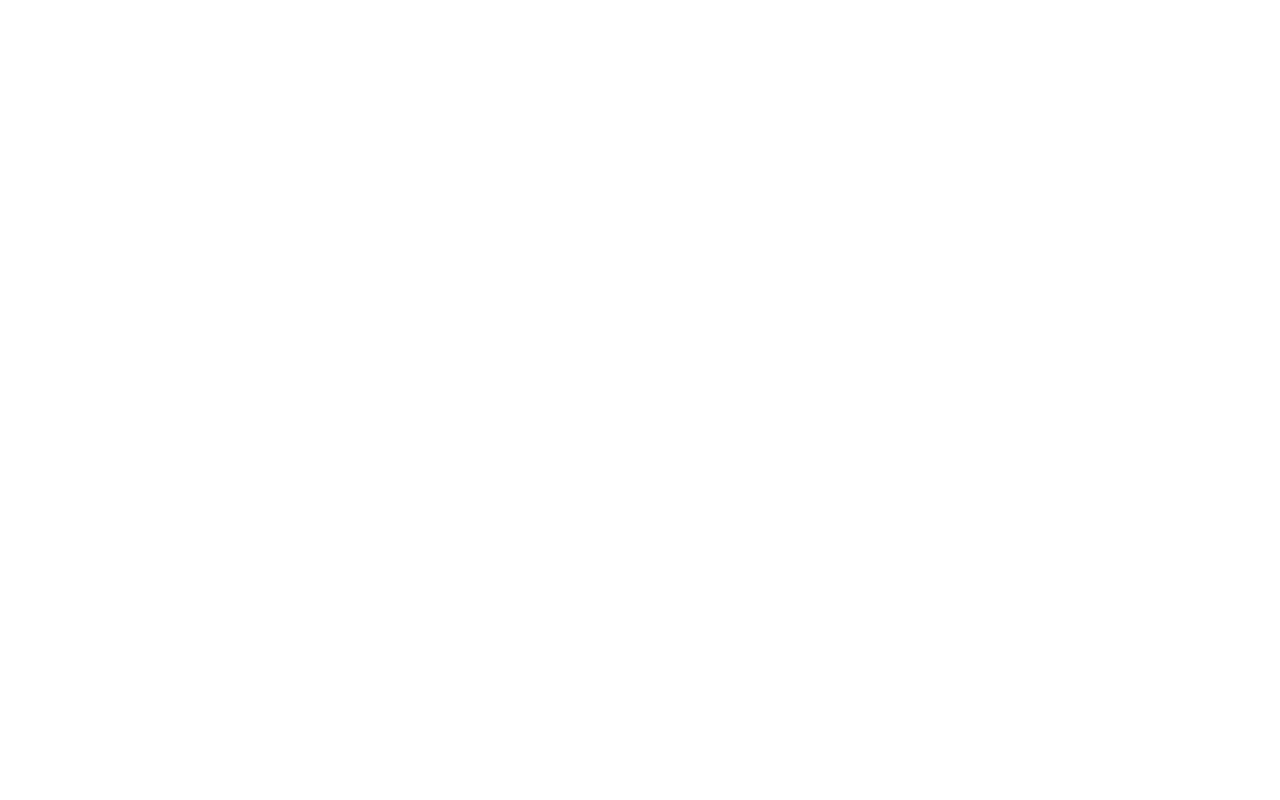
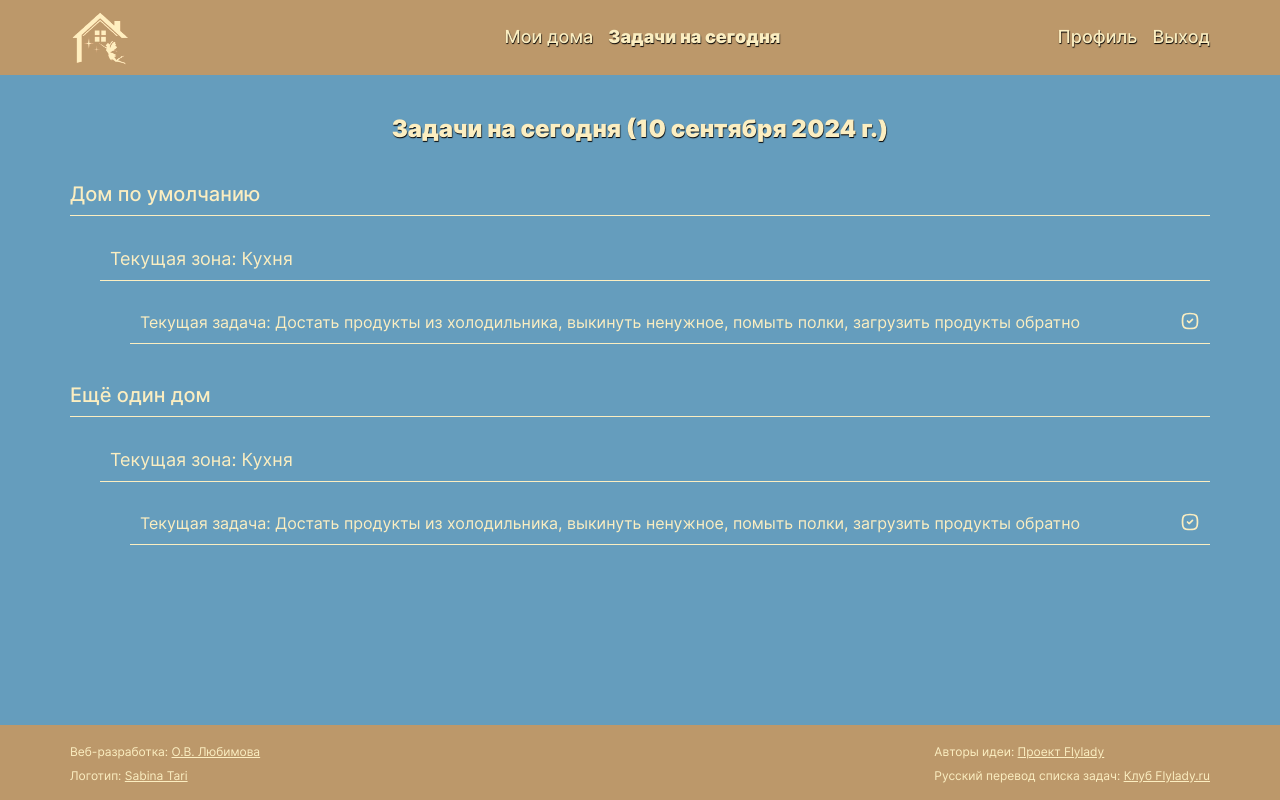
Before and after one commit to Aelia5/flylady-frontend, a React app: page /today in a window 1280 px wide. Before the commit this address had no page. Built offline with nearby package versions, Linux system fonts and the light colour scheme.

Commit message:
Закончить вёрстку

```diff
--- a/src/blocks/item.css
+++ b/src/blocks/item.css
@@ -2,7 +2,7 @@
     display: flex;
     flex-direction: row;
     justify-content: space-between;
-    align-items: end;
+    align-items: start;
     border-bottom: 1px solid #fbeec1;
     margin-bottom: 22px;
     gap: 10px;
@@ -49,6 +49,10 @@
 .item__name_type_task {
     font-weight: 200;
     font-size: 16px;
+}
+
+.item__name_checked {
+    color: #8d8741
 }
 
 .item__form {
@@ -137,6 +141,10 @@
 
     }
 
+    .item__button_type_check {
+        background-image: url(../images/check-button.svg);
+    }
+
     .item__select {
         height: 28px;
         border: none;
--- a/src/components/App/App.js
+++ b/src/components/App/App.js
@@ -14,6 +14,7 @@ import Register from "../Register/Register";
 import Login from "../Login/Login";
 import Profile from "../Profile/Profile";
 import Houses from "../Houses/Houses";
+import Today from "../Today/Today";
 
 function App() {
   const [loggedIn, setLoggedIn] = React.useState(
@@ -98,6 +99,22 @@ function App() {
             )
           }
         />
+        <Route
+          path="/today"
+          element={
+            loggedIn ? (
+              <>
+                <Header loggedIn={loggedIn} />
+                <Today />
+                <Footer />
+              </>
+            ) : (
+              <>
+                <Navigate to="/signin" replace />
+              </>
+            )
+          }
+        />
       </Routes>
     </div>
   );
--- a/src/components/Header/Header.js
+++ b/src/components/Header/Header.js
@@ -45,7 +45,7 @@ function Header({ loggedIn }) {
               </li>
               <li className="header__item">
                 <NavLink
-                  to="/tasks"
+                  to="/today"
                   className={({ isActive }) =>
                     `header__link ${
                       isActive ? "header__link_active" : undefined
--- a/src/components/House/House.css
+++ b/src/components/House/House.css
@@ -10,7 +10,6 @@
 .house__zones {
     list-style-type: none;
     margin: 0 0 22px 30px;
-    padding: 0;
 }
 
 .house__zones_type_reorder {
--- /dev/null
+++ b/src/components/Today/Today.css
@@ -0,0 +1,53 @@
+.today {
+    width: 100%;
+    margin: 0;
+    padding: 20px calc((100vw - 1140px) / 2);
+    min-height: calc(100dvh - 150px);
+    background-color: #659dbd;
+    box-sizing: border-box;
+    display: flex;
+    flex-direction: column;
+    justify-content: flex-start;
+    align-items: center;
+  }
+
+  .today__title {
+    color: #fbeec1;
+    margin:  20px 0 40px;
+    padding: 0;
+    font-weight: 600;
+    font-size: 24px;
+    text-shadow: .5px .5px 1px #000;
+    text-align: center;
+  }
+
+  .today__houses-list {
+    display: flex;
+    flex-direction: column;
+    width: 100%;
+    list-style-type: none;
+    margin: 0 0 20px;
+    padding: 0;
+  }
+
+  .today__zone {
+    margin: 0 0 20px 30px;
+    padding: 10px;
+}
+
+
+
+  @media screen and (max-width: 1280px) {
+    .today {
+        padding-left: 70px;
+        padding-right: 70px;
+      }
+    }
+
+    @media screen and (max-width: 768px) {
+        .today {
+            padding-left: 30px;
+            padding-right: 30px;
+
+        }
+    }
--- /dev/null
+++ b/src/components/Today/Today.js
@@ -0,0 +1,91 @@
+import "./Today.css";
+import React from "react";
+import TodayTask from "./TodayTask/TodayTask";
+
+import defaultHouses from "../../utils/constants";
+
+function Today() {
+  const d = new Date();
+  const weekDay = d.getDay();
+
+  const todayDate = d.toLocaleString("ru", {
+    month: "long",
+    day: "numeric",
+    year: "numeric",
+  });
+
+  function getWeek(d, weekDay) {
+    const date = d.getDate();
+    const weekOfMonth = Math.ceil((date - 1 - weekDay) / 7);
+    return weekOfMonth;
+  }
+
+  const [houses, setHouses] = React.useState(defaultHouses);
+
+  const [weekend, setWeekend] = React.useState(weekDay === 6 || weekDay === 7);
+
+  React.useEffect(() => {
+    if (weekDay === 6 || weekDay === 7) {
+      setWeekend(true);
+    } else {
+      setWeekend(false);
+    }
+  }, [weekDay]);
+
+  const [weekNumber, setWeekNumber] = React.useState(getWeek(d, weekDay));
+  React.useEffect(() => {
+    getWeek(d, weekDay);
+  }, [d, weekDay]);
+
+  function getTodayTasks(houses) {
+    return houses.map((house) => {
+      return house.zones[weekNumber].tasks[0].name;
+    });
+  }
+
+  const [todayTasks, setTodayTasks] = React.useState(getTodayTasks(houses));
+
+  //   React.useEffect(() => {
+  //     setTodayTasks(getTodayTasks(houses));
+  //   }, [d]);
+
+  return (
+    <main className="today">
+      {" "}
+      {houses.length === 0 ? (
+        <h1 className="today__title">У вас пока нет ни одного дома</h1>
+      ) : (
+        <>
+          <h1 className="today__title">Задачи на сегодня ({todayDate})</h1>
+          <ul className="today__houses-list">
+            {houses.map((house, index) => (
+              <li key={house._id}>
+                <div className="item">
+                  <h2 className="item__name">{house.name}</h2>
+                </div>
+                <div
+                  className="item today__zone"
+                  key={house.zones[weekNumber].name._id}
+                >
+                  <p className="item__name item__name_type_zone">
+                    {weekend
+                      ? "В выходные задач нет"
+                      : `Текущая зона: ${house.zones[weekNumber].name}`}
+                  </p>
+                </div>
+                {!weekend && (
+                  <TodayTask
+                    task={todayTasks[index]}
+                    key={todayTasks[index]._id}
+                  ></TodayTask>
+                )}
+              </li>
+            ))}
+          </ul>
+        </>
+      )}
+    </main>
+  );
+}
+
+export default Today;
--- /dev/null
+++ b/src/components/Today/TodayTask/TodayTask.css
@@ -0,0 +1,4 @@
+.todaytask {
+    margin: 0 0 40px 60px;
+    padding: 10px;
+}
--- /dev/null
+++ b/src/components/Today/TodayTask/TodayTask.js
@@ -0,0 +1,28 @@
+import "./TodayTask.css";
+import React from "react";
+
+function TodayTask({ task }) {
+  const [checked, setChecked] = React.useState(false);
+  function check() {
+    setChecked(true);
+  }
+
+  return (
+    <div className="item todaytask">
+      <p className="item__name item__name_type_task">
+        {checked ? "Сегодняшняя задача выполнена!" : `Текущая задача: ${task}`}
+      </p>
+      <div className="item__buttons">
+        {!checked && (
+          <button
+            className="item__button item__button_type_check"
+            title="Отметить выполненным"
+            onClick={check}
+          ></button>
+        )}
+      </div>
+    </div>
+  );
+}
+
+export default TodayTask;
```
Also changed, not shown: src/images/check-button.svg (added).
